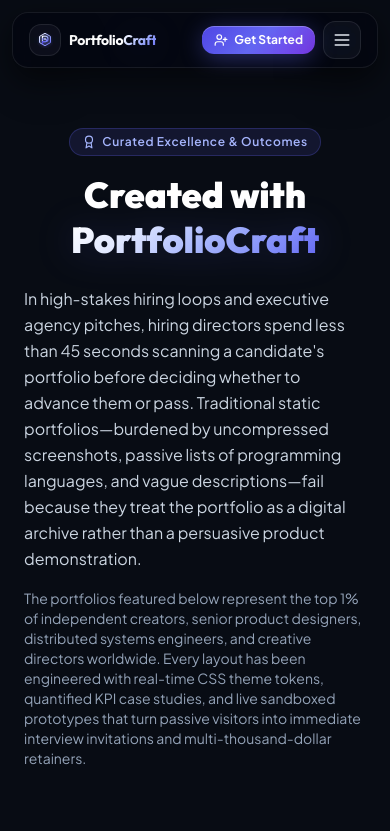
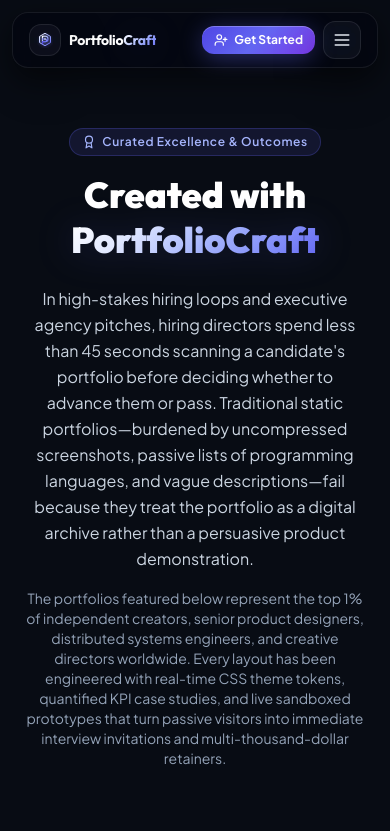
Before and after one commit to rsmpdo/portfolio-platform, a React (Vite) app in the folder frontend/: page /showcase in a window 390 px wide. Shown: the top 831 px of the page. Built offline with nearby package versions, Linux system fonts and the light colour scheme; a web font is replaced by a local one.

Commit message:
Normalize paragraph text alignment

```diff
--- a/frontend/src/pages/Blog.jsx
+++ b/frontend/src/pages/Blog.jsx
@@ -341,7 +341,7 @@
             The PortfolioCraft<br />
             <span className="gradient-text">Blog & Guides</span>
           </h1>
-          <div className="space-y-4 text-slate-300 text-base sm:text-lg leading-relaxed text-left sm:text-center max-w-3xl mx-auto">
+          <div className="space-y-4 text-slate-300 text-base sm:text-lg leading-relaxed text-center max-w-3xl mx-auto">
             <p>
               In a crowded market of generic portfolio templates and AI-generated text, superficial advice no longer works. Modern hiring committees at top-tier technology companies and executive design studios evaluate portfolios on narrative coherence, systems thinking, and verifiable business impact.
             </p>
@@ -497,7 +497,7 @@
             <h2 className="font-heading font-black text-3xl sm:text-5xl text-white mb-5">
               Why We Write <span className="gradient-text">Exhaustive Masterclasses</span>
             </h2>
-            <div className="space-y-4 text-slate-300 text-sm sm:text-base leading-relaxed text-left sm:text-center max-w-3xl mx-auto">
+            <div className="space-y-4 text-slate-300 text-sm sm:text-base leading-relaxed text-center max-w-3xl mx-auto">
               <p>
                 The internet is saturated with generic career advice: "keep it brief," "use bright colors," or "add a creative tagline." Yet when senior practitioners apply to Staff-level engineering roles, Principal Product Design positions, or pitch five-figure consulting retainers, those superficial tips fall flat. Executive hiring committees evaluate candidates on systems thinking, commercial literacy, and the ability to articulate trade-offs under real-world constraints.
               </p>
--- a/frontend/src/pages/Showcase.jsx
+++ b/frontend/src/pages/Showcase.jsx
@@ -36,7 +36,7 @@
             <span className="gradient-text">PortfolioCraft</span>
           </h1>
 
-          <div className="space-y-4 text-slate-300 text-base sm:text-lg leading-relaxed text-left sm:text-center max-w-3xl mx-auto">
+          <div className="space-y-4 text-slate-300 text-base sm:text-lg leading-relaxed text-center max-w-3xl mx-auto">
             <p>
               In high-stakes hiring loops and executive agency pitches, hiring directors spend less than 45 seconds scanning a candidate's portfolio before deciding whether to advance them or pass. Traditional static portfolios—burdened by uncompressed screenshots, passive lists of programming languages, and vague descriptions—fail because they treat the portfolio as a digital archive rather than a persuasive product demonstration.
             </p>
@@ -333,7 +333,7 @@
           <h2 className="font-heading font-black text-2xl sm:text-4xl text-white mb-4">
             Want Your Portfolio Featured in the Global Showcase?
           </h2>
-          <div className="space-y-4 text-slate-300 text-sm sm:text-base leading-relaxed max-w-2xl mx-auto mb-8 text-left sm:text-center">
+          <div className="space-y-4 text-slate-300 text-sm sm:text-base leading-relaxed max-w-2xl mx-auto mb-8 text-center">
             <p>
               We continuously review community portfolios published through PortfolioCraft. If your portfolio features thorough case study narratives, verified project telemetry, clean design token execution, and an active inquiry channel, you can submit your handle for feature consideration by our curatorial committee.
             </p>
```
